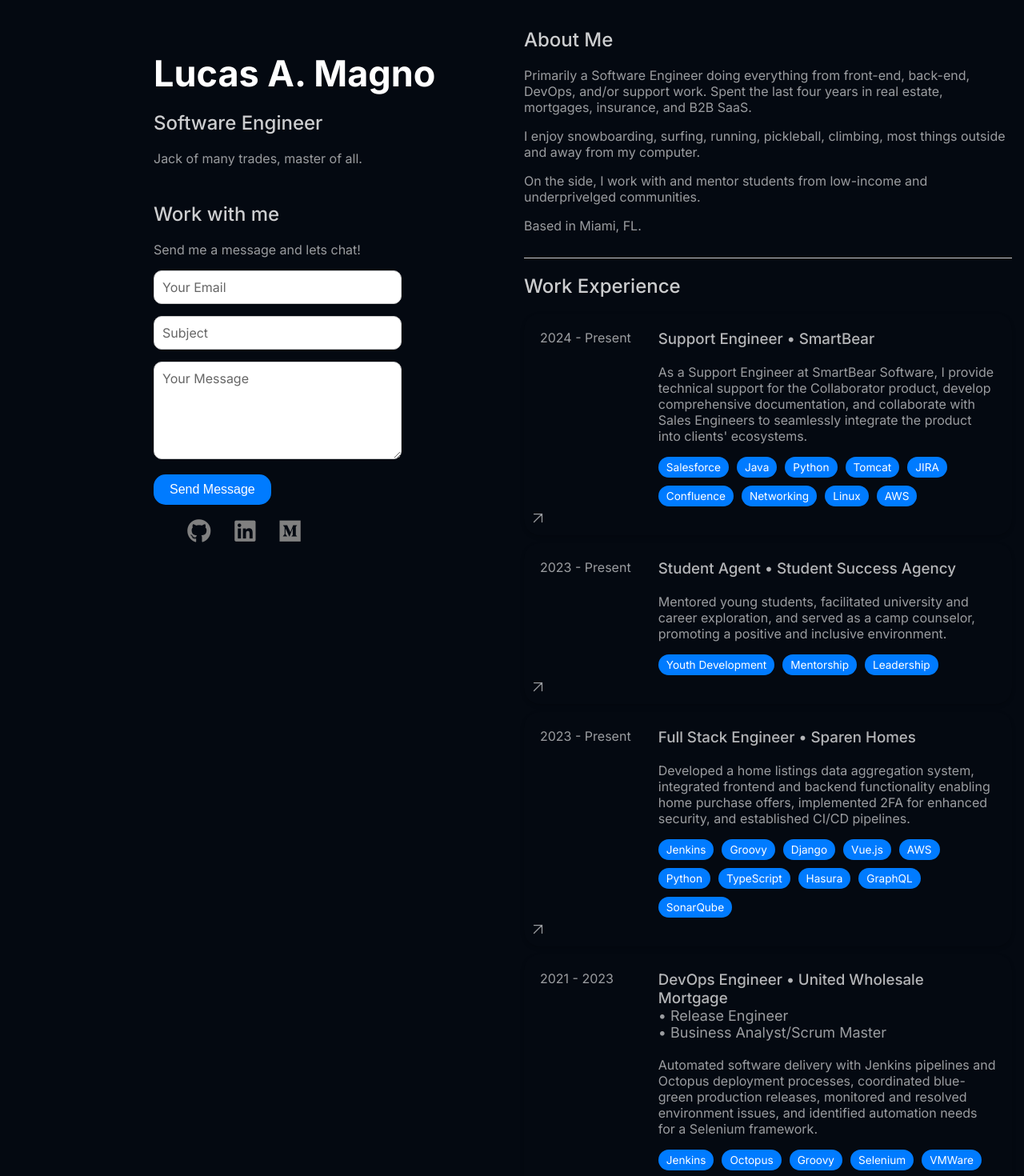
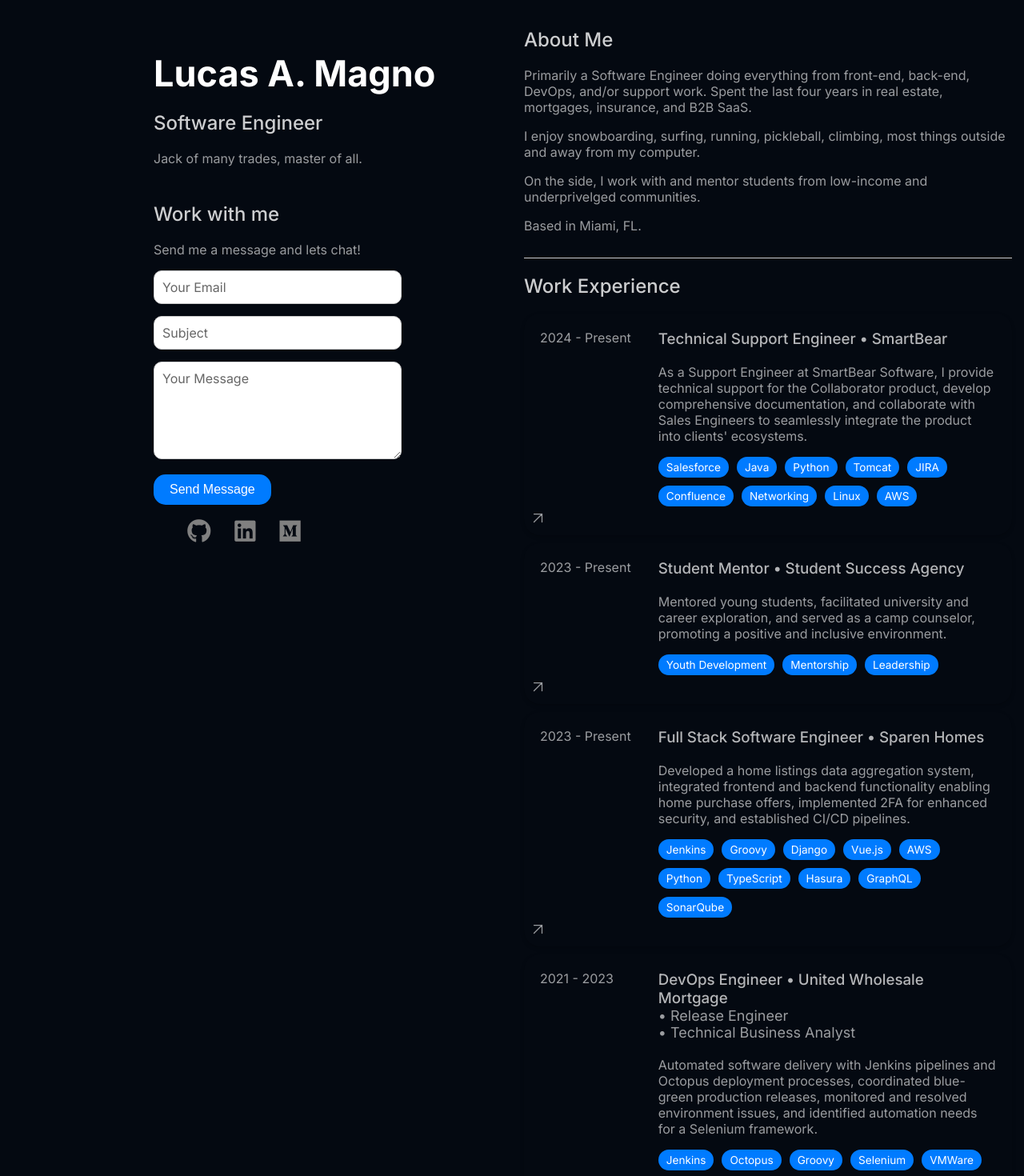
Before and after one commit to lucasamagno/portfoliov3, a Vue app: page / in a window 1280 px wide. Shown: the top 1470 px of the page at 80% size. Built offline with nearby package versions, Linux system fonts and the light colour scheme.

Commit message:
minor updates

```diff
--- a/src/experiences.js
+++ b/src/experiences.js
@@ -1,7 +1,7 @@
 export const experiences = [
     {
         id: 1,
-        titles: ["Support Engineer"],
+        titles: ["Technical Support Engineer"],
         company: "SmartBear",
         dates: "2024 - Present",
         description: "As a Support Engineer at SmartBear Software, I provide technical support for the Collaborator product, develop comprehensive documentation, and collaborate with Sales Engineers to seamlessly integrate the product into clients' ecosystems.",
@@ -10,7 +10,7 @@
     },
     {
         id: 2,
-        titles: ["Student Agent"],
+        titles: ["Student Mentor"],
         company: "Student Success Agency",
         dates: "2023 - Present",
         description: "Mentored young students, facilitated university and career exploration, and served as a camp counselor, promoting a positive and inclusive environment.",
@@ -19,7 +19,7 @@
     },
     {
         id: 3,
-        titles: ["Full Stack Engineer"],
+        titles: ["Full Stack Software Engineer"],
         company: "Sparen Homes",
         dates: "2023 - Present",
         description: "Developed a home listings data aggregation system, integrated frontend and backend functionality enabling home purchase offers, implemented 2FA for enhanced security, and established CI/CD pipelines.",
@@ -29,7 +29,7 @@
     },
     {
         id: 4,
-        titles: ["DevOps Engineer", "Release Engineer", "Business Analyst/Scrum Master"],
+        titles: ["DevOps Engineer", "Release Engineer", "Technical Business Analyst"],
         company: "United Wholesale Mortgage",
         dates: "2021 - 2023",
         description: "Automated software delivery with Jenkins pipelines and Octopus deployment processes, coordinated blue-green production releases, monitored and resolved environment issues, and identified automation needs for a Selenium framework.",
```
Also changed, not shown: 7 other files (tests, documents, lock files or other folders).
